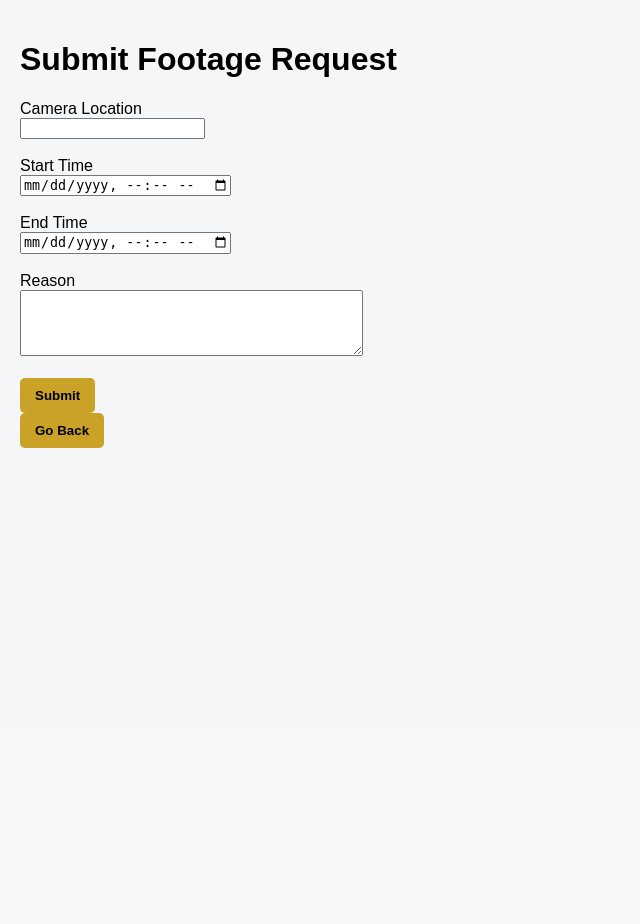
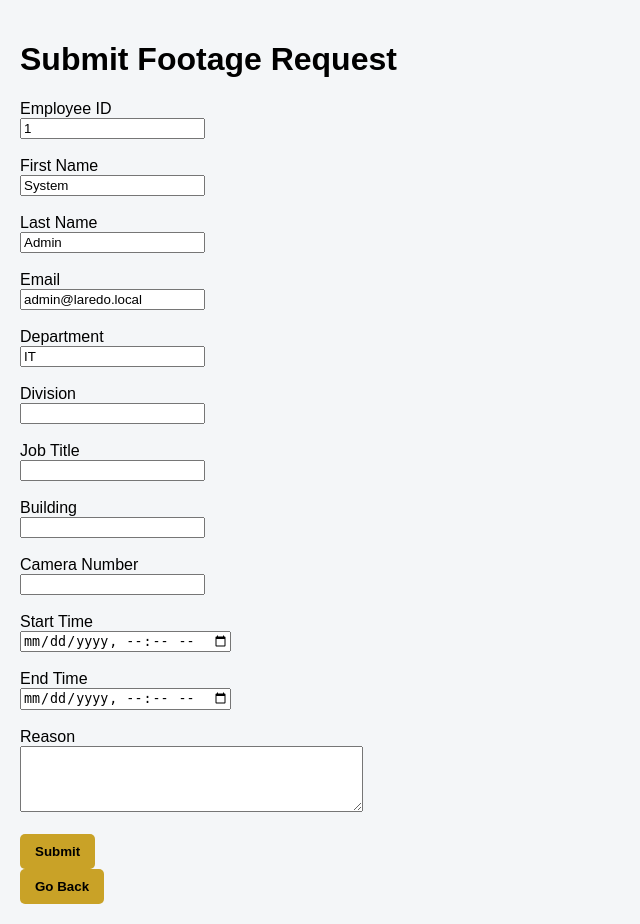
Before and after one commit to markyebra/group_project, a Flask app: page /request/new in a window 1280 px wide. Shown: the part 71-995 px from the top of the page, without its empty margins (0-640 px from the left). Before the commit the page ends 519 px from the top, so only its background shows below. Run offline with Flask 3, Linux system fonts and the light colour scheme; a user stored in the database is signed in; data comes from the database, SQL or seed files in the repository; both versions use the stored data as it was after the commit.

Commit message:
chnages to everything basically

```diff
--- a/app.py
+++ b/app.py
@@ -1,3 +1,5 @@
+from xml.parsers.expat import errors
+
 from flask import Flask, render_template, request, redirect, url_for, session, flash
 from datetime import datetime
 from db import close_db, init_db, get_db
@@ -12,6 +14,16 @@ def create_app():
     app.config["DATABASE"] = "requests.db"
 
     app.teardown_appcontext(close_db)
+
+    @app.template_filter("pretty_datetime")
+    def pretty_datetime(value):
+        if not value:
+            return ""
+        try:
+            dt = datetime.fromisoformat(value)
+            return dt.strftime("%b %d, %Y %I:%M %p")
+        except Exception:
+            return value
 
     @app.cli.command("init-db")
     def init_db_command():
@@ -68,6 +80,7 @@ def create_app():
             session["user_id"] = user["id"]
             session["role"] = user["role"]
             session["name"] = f"{user['first_name']} {user['last_name']}"
+            session["department"] = user["department"]
 
             log_action("LOGIN_SUCCESS")
             if user["role"] == "admin":
@@ -194,7 +207,10 @@ def create_app():
             "INSERT INTO footage_deliveries (request_id, technician_name, technician_employee_id, folder_password, footage_location) VALUES (?, ?, ?, ?, ?)",
             (request_id, technician_name, technician_employee_id, folder_password, footage_location),
         )
-        db.execute("UPDATE footage_requests SET status = 'Completed', tech_id = ? WHERE id = ?", (session.get("user_id"), request_id))
+        db.execute(
+            "UPDATE footage_requests SET status = 'Completed', tech_id = ?, completed_at = datetime('now') WHERE id = ?",
+            (session.get("user_id"), request_id)
+        )
         db.commit()
 
         flash("Footage delivery details saved successfully.", "success")
@@ -213,18 +229,21 @@ def create_app():
         db = get_db()
 
         rows = db.execute(
-        """
-        SELECT
-            fr.id,
-            fr.camera_location,
-            fr.start_time,
-            fr.end_time,
-            fr.reason,
-            fr.status,
-            fr.submitted_at,
-            u.first_name,
-            u.last_name,
-            u.department
+            """
+            SELECT
+                fr.id,
+                fr.building,
+                fr.division,
+                fr.job_title,
+                fr.camera_location,
+                fr.start_time,
+                fr.end_time,
+                fr.reason,
+                fr.status,
+                fr.submitted_at,
+                u.first_name,
+                u.last_name,
+                u.department
             FROM footage_requests fr
             JOIN users u ON fr.requestor_id = u.id
             WHERE fr.status = 'Approved'
@@ -273,27 +292,36 @@ def create_app():
         )
 
     # ---- Requestor routes ----
+
     @app.route("/request/new", methods=["GET", "POST"])
     @login_required
     @role_required("requestor", "admin")
     def new_request():
         if request.method == "POST":
+            division = request.form.get("division", "").strip()
+            job_title = request.form.get("job_title", "").strip()
             camera_location = request.form.get("camera_location", "").strip()
             start_time = request.form.get("start_time", "").strip()
             end_time = request.form.get("end_time", "").strip()
             reason = request.form.get("reason", "").strip()
+            building = request.form.get("building", "").strip()
 
             errors = []
+            if not division:
+                errors.append("Division is required.")
+            if not job_title:
+                errors.append("Job title is required.")
             if not camera_location:
-                errors.append("Camera location is required.")
+                errors.append("Camera number is required.")
             if not start_time:
                 errors.append("Start time is required.")
             if not end_time:
                 errors.append("End time is required.")
             if not reason:
                 errors.append("Reason is required.")
+            if not building:
+                errors.append("Building is required.")
 
-            # Validate times
             try:
                 start_dt = datetime.fromisoformat(start_time)
                 end_dt = datetime.fromisoformat(end_time)
@@ -311,10 +339,19 @@ def create_app():
             cur = db.execute(
                 """
                 INSERT INTO footage_requests
-                    (requestor_id, camera_location, start_time, end_time, reason, status)
-                VALUES (?, ?, ?, ?, ?, 'Pending')
+                    (requestor_id, division, job_title, building, camera_location, start_time, end_time, reason, status)
+                VALUES (?, ?, ?, ?, ?, ?, ?, ?, 'Pending')
                 """,
-                (session["user_id"], camera_location, start_time, end_time, reason),
+                (
+                    session["user_id"],
+                    division,
+                    job_title,
+                    building,
+                    camera_location,
+                    start_time,
+                    end_time,
+                    reason,
+                ),
             )
             db.commit()
 
@@ -334,13 +371,26 @@ def create_app():
         db = get_db()
         rows = db.execute(
             """
-            SELECT id, camera_location, start_time, end_time, status, submitted_at
+            SELECT
+                id,
+                division,
+                job_title,
+                building,
+                camera_location,
+                start_time,
+                end_time,
+                status,
+                director_comment,
+                submitted_at
             FROM footage_requests
             WHERE requestor_id = ?
             ORDER BY submitted_at DESC
             """,
             (session["user_id"],),
         ).fetchall()
+
+        for row in rows:
+            print(dict(row))
 
         return render_template("requestor_dashboard.html", requests=rows)
 
@@ -351,10 +401,13 @@ def create_app():
         db = get_db()
         rows = db.execute(
             """
-
             SELECT
                 fr.id,
+                fr.building,
+                fr.division,
+                fr.job_title,
                 fr.camera_location,
+                fr.reason,
                 fr.start_time,
                 fr.end_time,
                 fr.status,
@@ -407,10 +460,10 @@ def create_app():
         db.execute(
             """
             UPDATE footage_requests
-            SET status = ?, director_comment = ?
+            SET status = ?, director_comment = ?, director_id = ?, decided_at = datetime('now')
             WHERE id = ?
             """,
-            (new_status, director_comment, request_id)
+            (new_status, director_comment, session["user_id"], request_id)
         )
         db.commit()
 
--- a/auth.py
+++ b/auth.py
@@ -35,7 +35,7 @@ def authenticate(email: str, password: str):
     """
     db = get_db()
     user = db.execute(
-        "SELECT id, first_name, last_name, email, password_hash, role, is_active FROM users WHERE email = ?",
+        "SELECT id, first_name, last_name, email, password_hash, role, department, is_active FROM users WHERE email = ?",
         (email.strip().lower(),),
     ).fetchone()
 
--- a/schema.sql
+++ b/schema.sql
@@ -16,6 +16,9 @@ CREATE TABLE IF NOT EXISTS users (
 CREATE TABLE IF NOT EXISTS footage_requests (
   id INTEGER PRIMARY KEY AUTOINCREMENT,
   requestor_id INTEGER NOT NULL,
+  division TEXT,
+  job_title TEXT,
+  building TEXT,
   camera_location TEXT NOT NULL,
   start_time TEXT NOT NULL,
   end_time   TEXT NOT NULL,
--- a/templates/new_request.html
+++ b/templates/new_request.html
@@ -16,9 +16,38 @@
   {% endwith %}
 
   <form method="post">
-    <label>Camera Location</label><br/>
+
+    <!-- AUTO-FILLED USER INFO -->
+    <label>Employee ID</label><br/>
+    <input type="text" value="{{ current_user.id }}" readonly /><br/><br/>
+
+    <label>First Name</label><br/>
+    <input type="text" value="{{ current_user.first_name }}" readonly /><br/><br/>
+
+    <label>Last Name</label><br/>
+    <input type="text" value="{{ current_user.last_name }}" readonly /><br/><br/>
+
+    <label>Email</label><br/>
+    <input type="text" value="{{ current_user.email }}" readonly /><br/><br/>
+
+    <label>Department</label><br/>
+    <input type="text" value="{{ current_user.department }}" readonly /><br/><br/>
+
+    <!-- NEW REQUIRED FIELDS -->
+    <label>Division</label><br/>
+    <input type="text" name="division" required /><br/><br/>
+
+    <label>Job Title</label><br/>
+    <input type="text" name="job_title" required /><br/><br/>
+
+    <!-- SPLIT CAMERA INFO -->
+    <label>Building</label><br/>
+    <input type="text" name="building" required /><br/><br/>
+
+    <label>Camera Number</label><br/>
     <input type="text" name="camera_location" required /><br/><br/>
 
+    <!-- EXISTING FIELDS -->
     <label>Start Time</label><br/>
     <input type="datetime-local" name="start_time" required /><br/><br/>
 
@@ -30,6 +59,7 @@
 
     <button type="submit">Submit</button>
   </form>
+
   <a href="{{ url_for('requestor_dashboard') }}">
     <button type="button">Go Back</button>
   </a>
```
Also changed, not shown: templates/director_dashboard.html (+19 -7 lines), templates/requestor_dashboard.html (+43 -10 lines), templates/tech_dashboard.html (+7 -1 lines), requests.db, templates/account_details.html (renamed from account_details.html).
